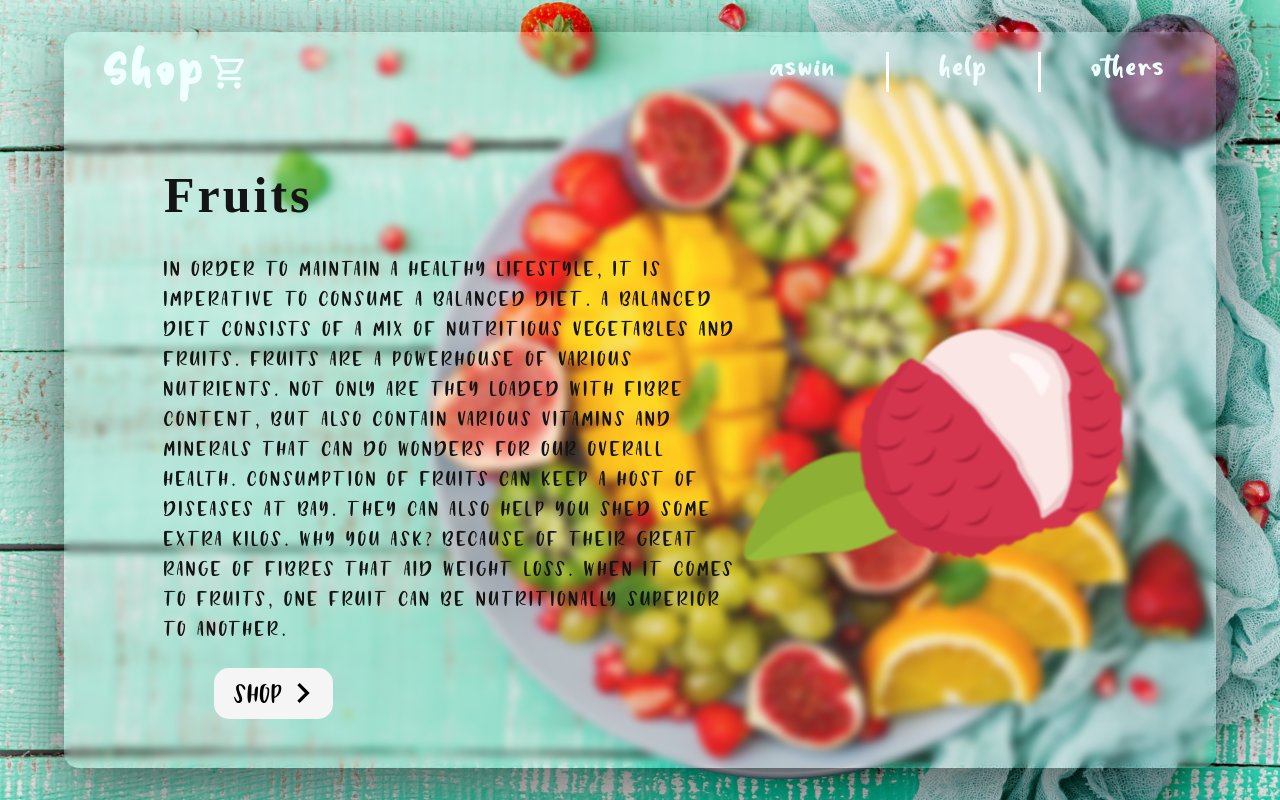
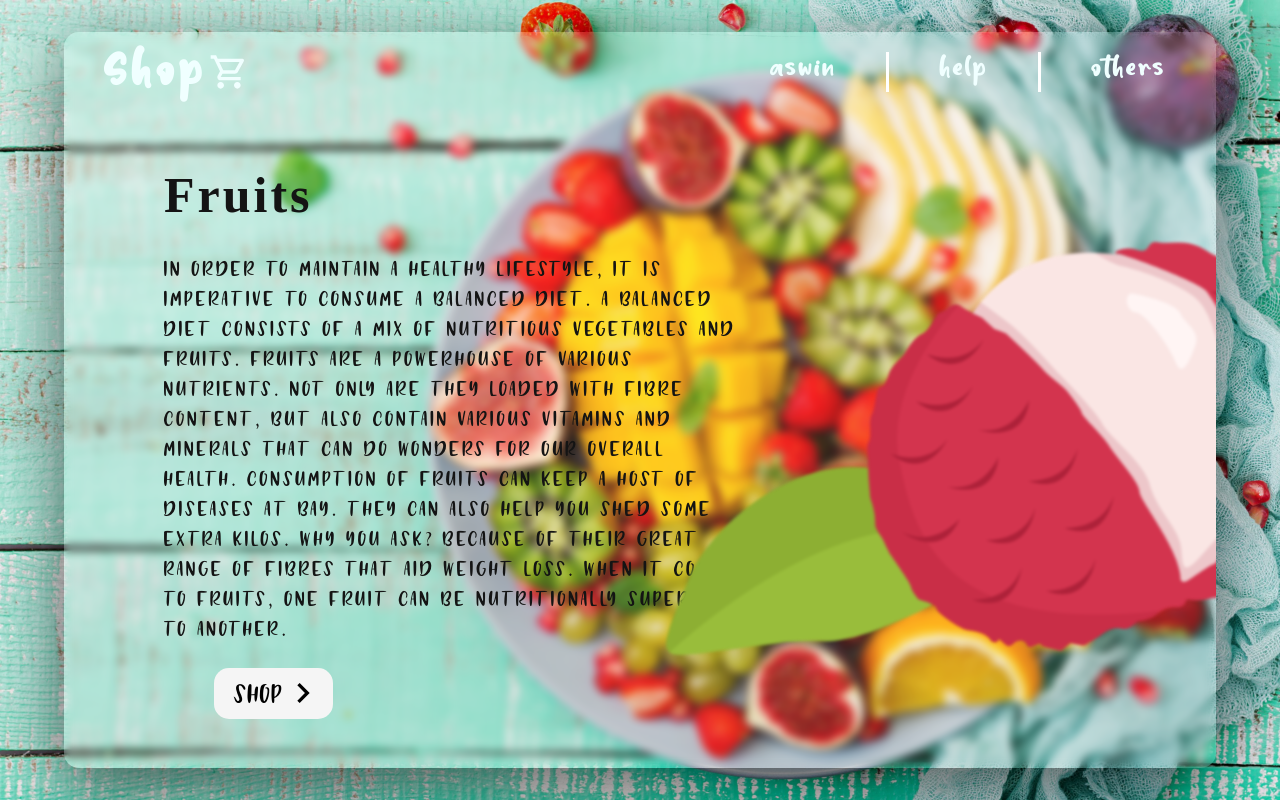
Before and after one commit to AswinKaruppiah/glass-morphism, a React (Create React App) app: page / in a window 1280 px wide. Built offline with nearby package versions, Linux system fonts and the light colour scheme; a web font is replaced by a local one.

Commit message:
Initial commit

```diff
--- a/src/Content.css
+++ b/src/Content.css
@@ -52,11 +52,11 @@ a:hover {
 .imagef {
   /* background-color: black; */
   margin: 0;
-  height: 90vh;
-  width: 40%;
+  height: 100vh;
+  width: 90%;
   color: aliceblue;
   position: absolute;
-  right: 50px;
+  right: -300px;
   top: 0;
 }
 .imgitem {
@@ -64,5 +64,5 @@ a:hover {
   width: 100%;
   z-index: 10;
   object-fit: contain;
-  filter: blur(1px);
+  filter: blur(1.5px);
 }
```
